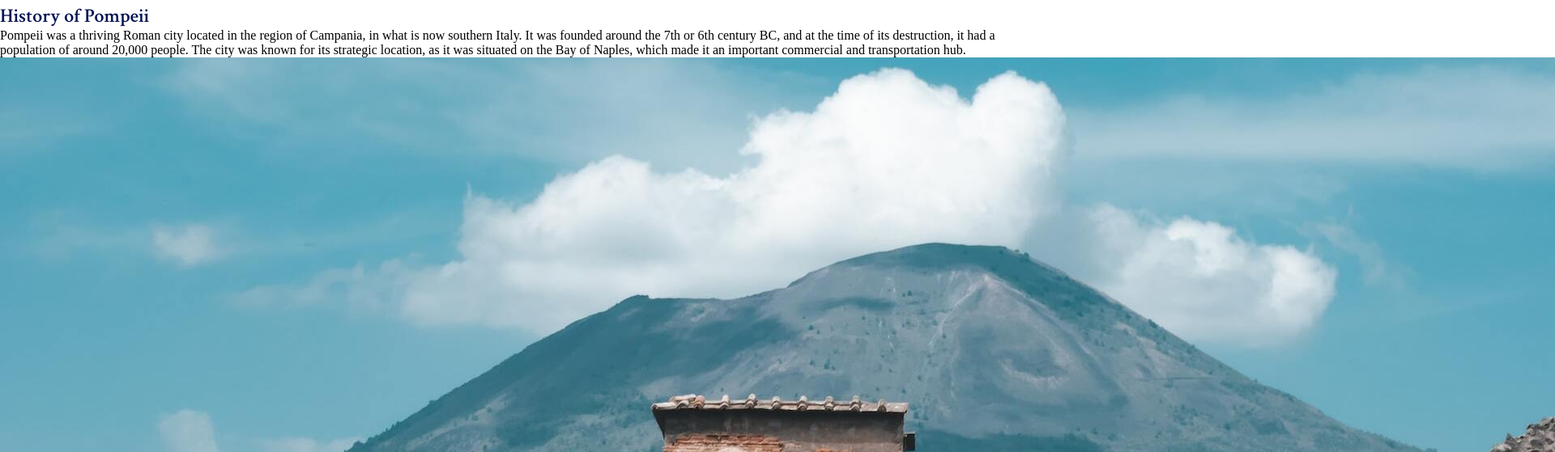
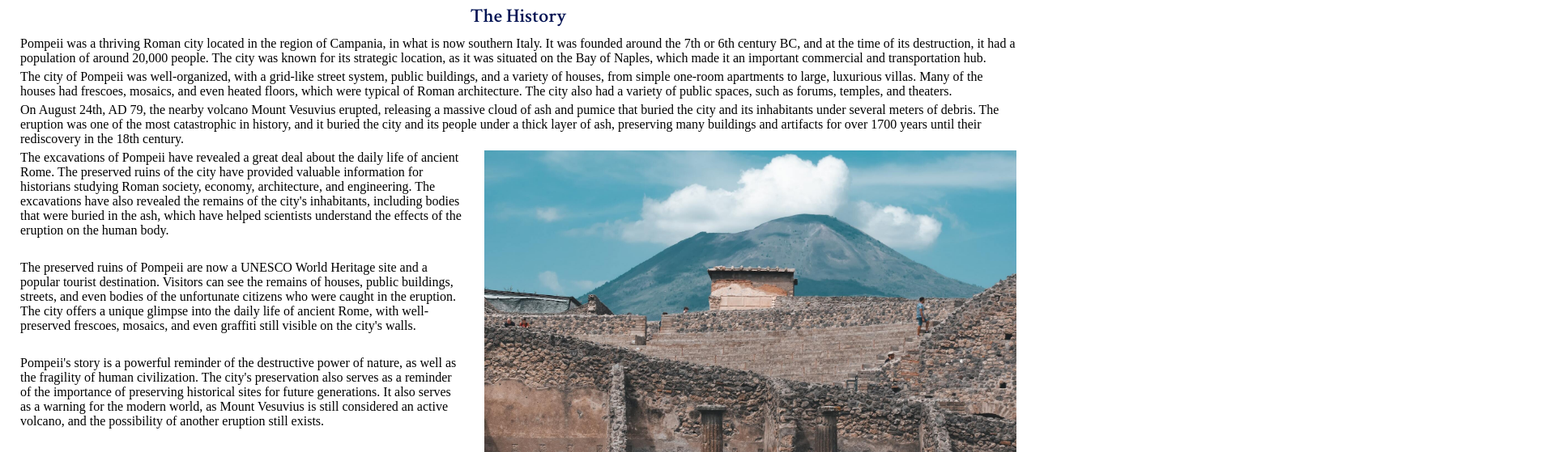
Before and after one commit to aleoliveto/breathepompeii, a plain HTML site: page history.html in a window 1280 px wide. Shown: the part 57-616 px from the top of the page at 81% size, 1920 px wide, since content can reach past the window. Drawn offline with Linux system fonts and the light colour scheme; a web font is replaced by a local one.

Commit message:
Style History page

```diff
--- a/assets/css/style.css
+++ b/assets/css/style.css
@@ -107,7 +107,7 @@ li a:hover {
 }
 
 #columnimg {
-    width: 500px;
+    max-width: 100%;
     height: 500px;
     margin-bottom: 50px;
 }
@@ -361,14 +361,26 @@ footer {
 }
 
 #history-cont h2 {
+    margin: 10px;
+    text-align: center;
     color:rgb(0, 18, 83);
 }
 
 #history-cont p {
     font-family: 'Puritan';
-
+    margin: 5px 25px;
 }
 
+.vesuvio {
+    max-width: 90%;
+    height: 400px;
+    margin: 0 25px;
+}
+
+.bay {
+    max-width: 100%;
+    height: 400px;
+}
 
 /* MEDIA QUERIES */
 
@@ -451,6 +463,7 @@ footer {
 
     #columnimg {
         float: right;
+        margin-right: 100px;
     }
 
     .contacts {
@@ -465,6 +478,13 @@ footer {
         flex: 1;
         padding:2% 10%;
     }
+
+    .vesuvio {
+        max-width: 100%;
+        height: 400px;
+        margin: 0 25px 30px 25px;
+        float: right;
+    }
 }
 
 @media screen and (max-width: 1200px) and (min-width: 400px) {
--- a/history.html
+++ b/history.html
@@ -37,7 +37,7 @@
     </nav>
     <section>
         <div id="history-cont">
-            <h2>History of Pompeii</h2>
+            <h2>The History</h2>
             <div>
                 <p>Pompeii was a thriving Roman city located in the region of Campania, in what is now southern Italy.
                     It was
@@ -46,16 +46,16 @@
                     20,000 people. The city was known for its strategic location, as it was situated on the Bay of
                     Naples, which
                     made it an important commercial and transportation hub.</p>
-                <img src="/assets/images/christine-kozak-o5d0HFCip98-unsplash.jpg" alt="">
+
             </div>
-            <div>
+            <div id="history-right">
                 <p>The city of Pompeii was well-organized, with a grid-like street system, public buildings, and a
                     variety of
                     houses, from simple one-room apartments to large, luxurious villas. Many of the houses had frescoes,
                     mosaics, and even heated floors, which were typical of Roman architecture. The city also had a
                     variety of
                     public spaces, such as forums, temples, and theaters.</p>
-                <img src="" alt="">
+
 
             </div>
             <div>
@@ -66,7 +66,7 @@
                     catastrophic in history, and it buried the city and its people under a thick layer of ash,
                     preserving many
                     buildings and artifacts for over 1700 years until their rediscovery in the 18th century.</p>
-                <img src="" alt="">
+                    <img src="/assets/images/christine-kozak-o5d0HFCip98-unsplash.jpg" alt="Mount Vesuvius overlooking Pompeii" class="vesuvio">
 
             </div>
             <div>
```
Also changed, not shown: assets/images/fabio-fistarol-7l3qlGS7bUY-unsplash.jpg (added).
